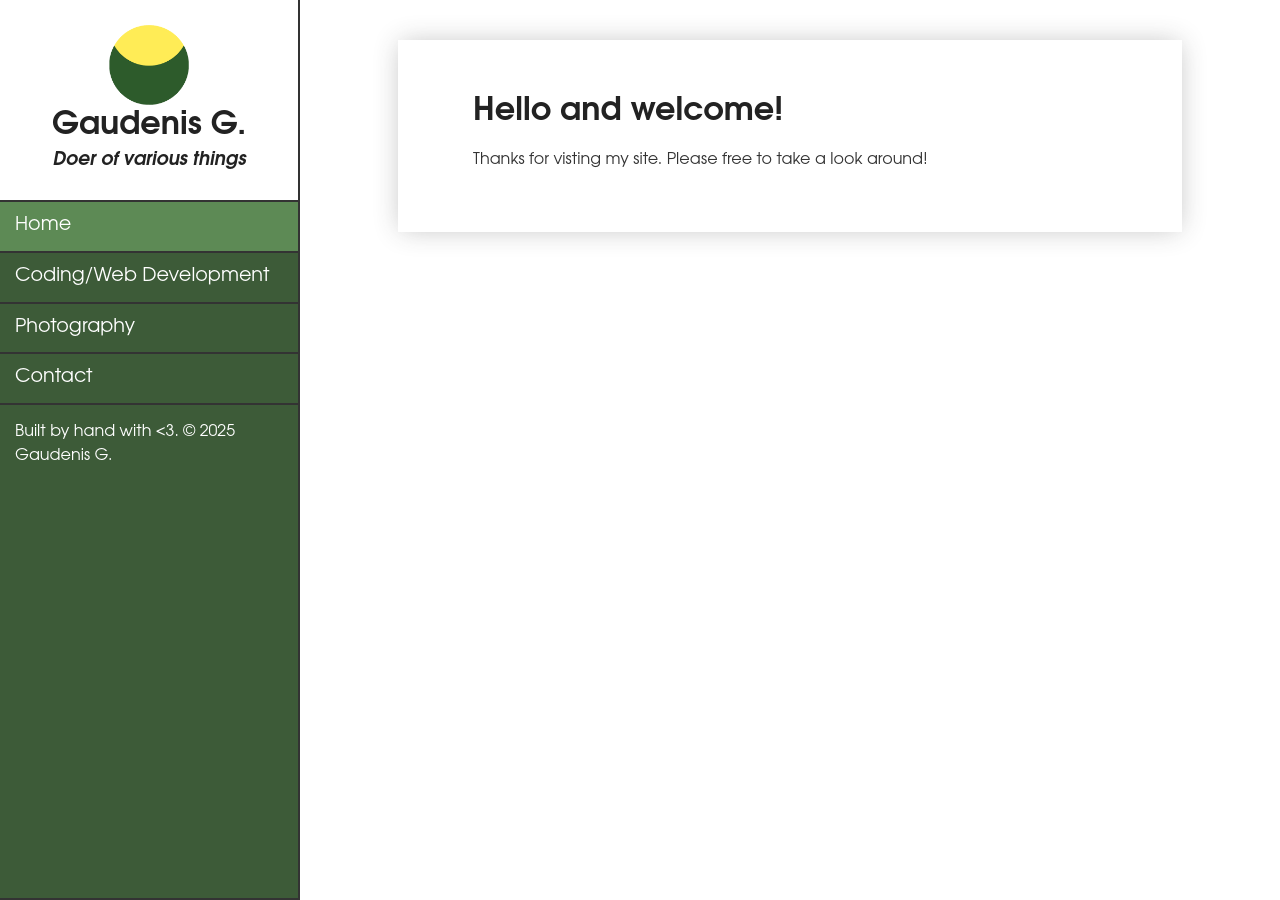
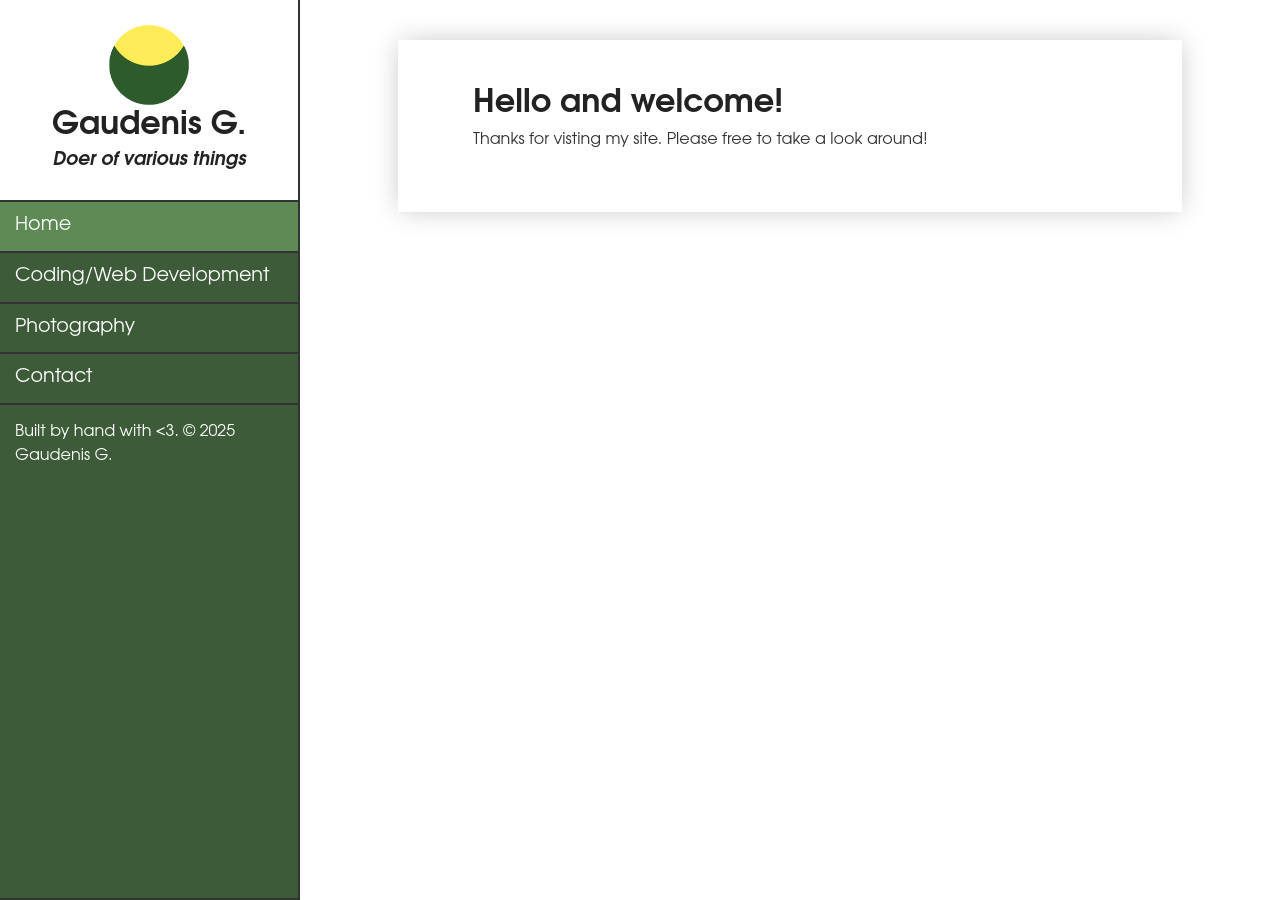
Before and after one commit to gaudenisg/gaudenisg.github.io, a Jekyll site: the page built from index.md, in a window 1280 px wide. Built offline with Jekyll 4.4.1, drawn with Linux system fonts in a browser that asks for light colours.

Commit message:
Update main.scss

```diff
--- a/_sass/main.scss
+++ b/_sass/main.scss
@@ -19,7 +19,8 @@ h1, h2, h3, h4, h5, h6 {
 h1 {
 	text-align: center;
 	line-height: 32px;
-	margin-top: 16px;
+	margin-top: 8px;
+	margin-bottom: 8px;
 	@media screen and (min-width: $md) {
 		text-align: left;
 	}
```
